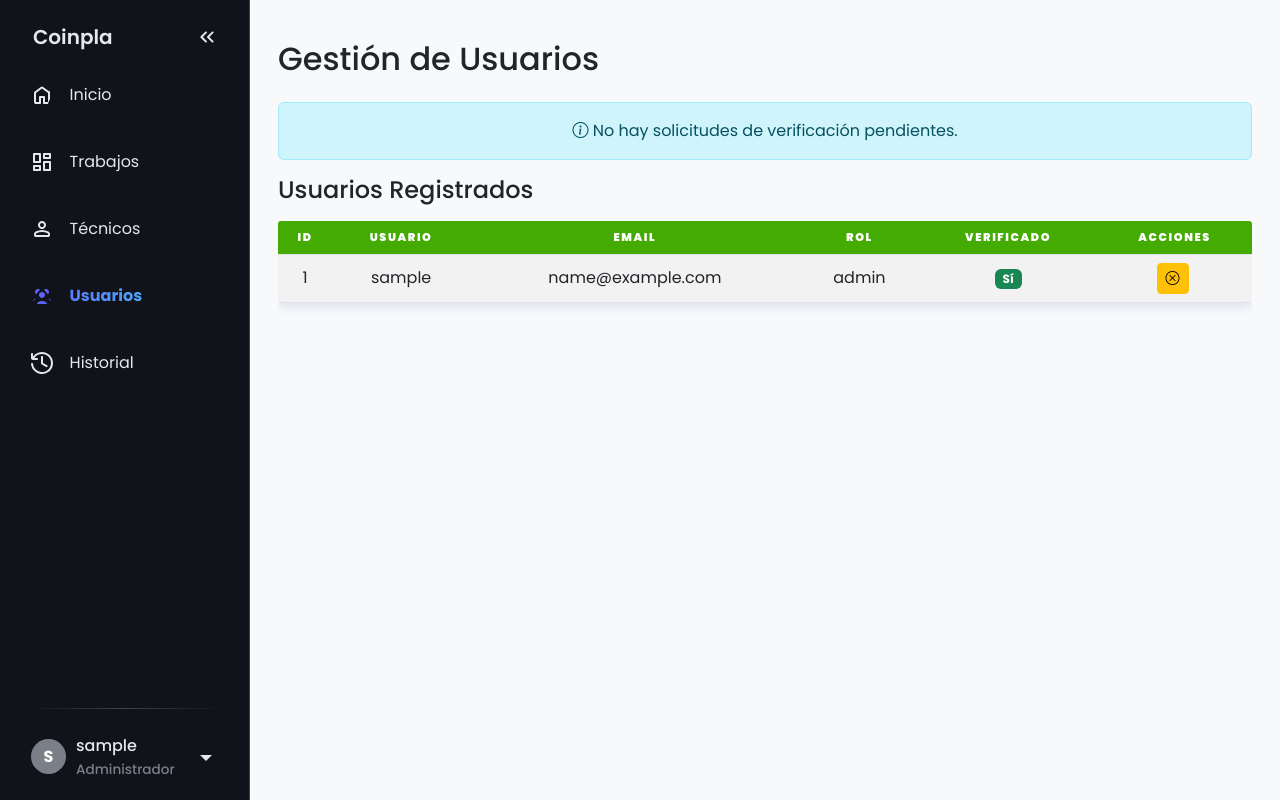
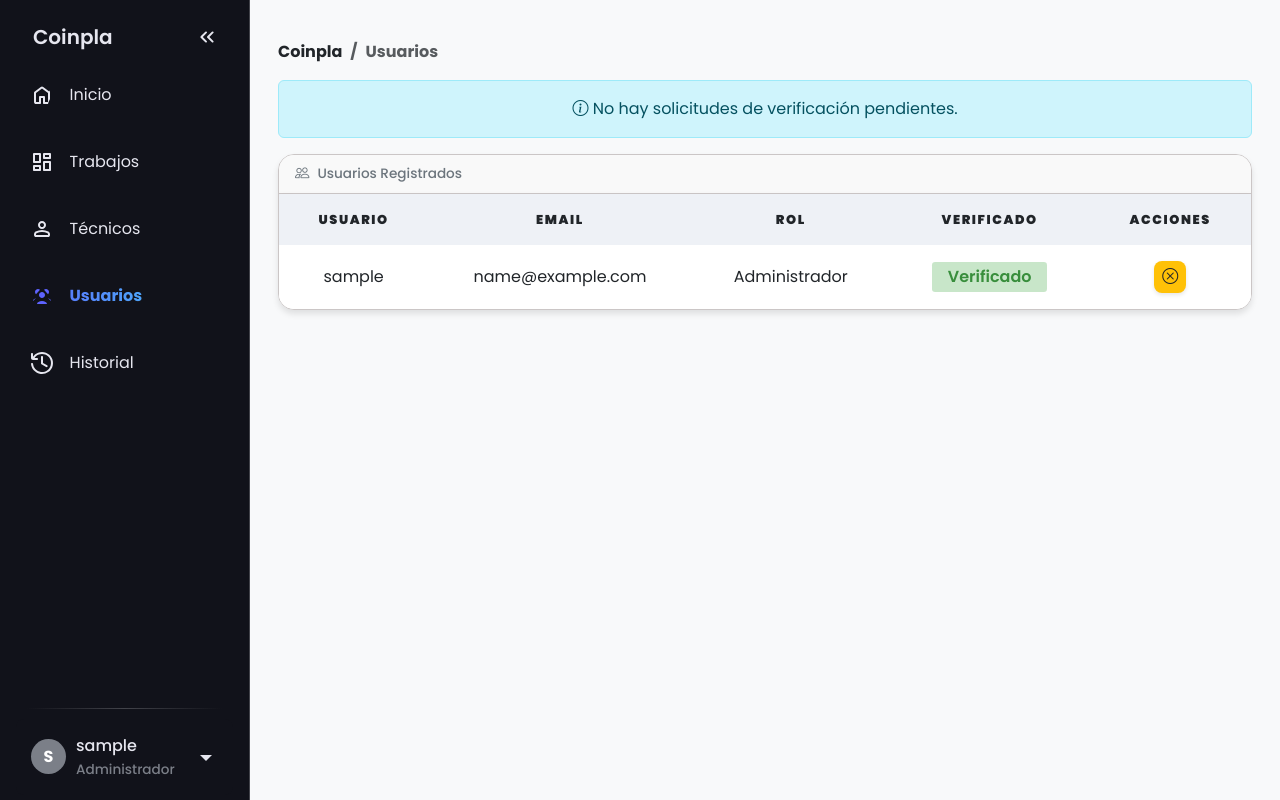
Before and after one commit to iiTzSenn/Coinpla__v1, a Flask app: page /admin/users in a window 1280 px wide. Run offline with Flask 3, Linux system fonts and the light colour scheme; a user stored in the database is signed in; tables that the repository leaves empty hold one stand-in row (values such as "Sample post").

Commit message:
COINPLA (Página de usuarios actualizada)

```diff
--- a/app/static/css/styles.css
+++ b/app/static/css/styles.css
@@ -20,7 +20,7 @@
   --clr-primary-dark: #4fc3f7;
   --clr-gray100: #f9fbff;
   --clr-gray150: #f4f6fb;
-  --clr-gray200: #eef1f6;
+  --clr-gray200: #eef1f6;  /* Este es el color que buscaba */
   --clr-gray300: #e1e5ee;
   --clr-gray400: #767b91;
   --clr-gray500: #4f546c;
@@ -552,13 +552,14 @@ tbody tr:nth-child(even) {
   background-color: #fff; /* Fondo blanco para toda la tabla */
   overflow: hidden;
   width: 100%;
-  border-radius: 1rem; /* Esquinas redondeadas más marcadas */
+  border-radius: 0; /* Eliminadas las esquinas redondeadas */
   transition: transform 0.3s ease, box-shadow 0.3s ease;
 }
 
 .custom-table thead {
   background-color: var(--clr-gray200); /* Fondo gris claro para la cabecera */
   box-shadow: 0 2px 4px rgba(0, 0, 0, 0.1);
+  border-radius: 0; /* Asegurar que la cabecera tampoco tenga esquinas redondeadas */
 }
 
 .custom-table th {
@@ -568,6 +569,7 @@ tbody tr:nth-child(even) {
   font-size: 0.8rem;
   font-weight: 900;
   text-align: center; /* Centrar texto en la cabecera */
+  border-radius: 0; /* Eliminadas las esquinas redondeadas en los encabezados */
 }
 
 .custom-table td {
--- a/app/templates/admin_users.html
+++ b/app/templates/admin_users.html
@@ -1,47 +1,130 @@
 {% extends 'base.html' %}
 {% block content %}
+<!-- Estilos personalizados para los botones -->
+<style>
+  .btn-action {
+    border-radius: 8px;
+    transition: all 0.3s ease;
+    width: 32px;
+    height: 32px;
+    display: flex;
+    align-items: center;
+    justify-content: center;
+    margin: 0 2px;
+    box-shadow: 0 2px 4px rgba(0,0,0,0.1);
+    border: none;
+  }
+
+  .btn-action:hover {
+    transform: translateY(-2px);
+    box-shadow: 0 4px 8px rgba(0,0,0,0.15);
+  }
+
+  .btn-success.btn-action {
+    background-color: #28a745;
+  }
+  .btn-success.btn-action:hover {
+    background-color: #218838;
+  }
+
+  .btn-danger.btn-action {
+    background-color: #dc3545;
+  }
+  .btn-danger.btn-action:hover {
+    background-color: #c82333;
+  }
+
+  .btn-warning.btn-action {
+    background-color: #ffc107;
+    color: #212529;
+  }
+  .btn-warning.btn-action:hover {
+    background-color: #e0a800;
+  }
+
+  .btn-primary.btn-action {
+    background-color: #007bff;
+  }
+  .btn-primary.btn-action:hover {
+    background-color: #0069d9;
+  }
+
+  .btn-secondary.btn-action {
+    background-color: #6c757d;
+  }
+  .btn-secondary.btn-action:hover {
+    background-color: #5a6268;
+  }
+
+  .btn-action i {
+    font-size: 1rem;
+  }
+
+  .action-buttons-container {
+    display: flex;
+    justify-content: center;
+    align-items: center;
+    gap: 6px;
+  }
+</style>
+
 <div class="container mt-4">
-  <h2 class="mb-4">Gestión de Usuarios</h2>
+  <!-- =========================================
+       RUTA DE LA PÁGINA
+       ========================================= -->
+  <div class="mb-3">
+    <nav aria-label="breadcrumb">
+      <ol class="breadcrumb">
+        <li class="breadcrumb-item" style="font-weight: bold;">Coinpla</li>
+        <li class="breadcrumb-item active" aria-current="page" style="font-weight: bold;">Usuarios</li>
+      </ol>
+    </nav>
+  </div>
 
   <!-- Sección de solicitudes de verificación -->
   {% set pending_users = users | selectattr("verified", "equalto", False) | list %}
   {% if pending_users %}
   <div class="mb-5">
-    <h4 class="mb-3">Solicitudes de Verificación</h4>
-    <div class="table-responsive">
-      <table class="table table-bordered table-hover">
-        <thead class="thead-dark">
+    <div class="card" style="border-radius: 1rem; border: 1px solid #cbc6c6; overflow: hidden;">
+      <div class="card-header d-flex align-items-center gap-2" style="background-color: #f9f9f9 !important; border-bottom: 1px solid #cbc6c6;">
+        <i class="bi bi-person-check" style="font-size: 0.9rem; color: #6c757d;"></i>
+        <span style="font-size: 0.85rem; color: #6c757d; font-weight: 500;">Solicitudes de Verificación</span>
+      </div>
+      <div class="card-body p-0">
+        <table class="custom-table">
+          <thead style="border-radius: 0 !important;">
             <tr>
-            <th>ID</th>
-            <th>Usuario</th>
-            <th>Email</th>
-            <th class="text-center">Acciones</th>
+              <th style="border-top-left-radius: 0; border-top-right-radius: 0;">Usuario</th>
+              <th style="border-radius: 0;">Email</th>
+              <th style="border-radius: 0;">Acciones</th>
             </tr>
           </thead>
           <tbody>
             {% for user in pending_users %}
             <tr>
-            <td>{{ user.id }}</td>
               <td>{{ user.username }}</td>
               <td>{{ user.email }}</td>
-            <td class="text-center">
+              <td>
+                <div class="action-buttons-container">
                   <!-- Botón para verificar -->
                   <form method="POST" action="{{ url_for('admin.admin_verify_user', user_id=user.id) }}" style="display:inline;">
-                <button type="submit" class="btn btn-success btn-sm btn-action" title="Verificar">
+                    <button type="submit" class="btn btn-success btn-action" data-bs-toggle="tooltip" data-bs-placement="top" title="Aprobar verificación del usuario">
                       <i class="bi bi-check2-circle"></i>
                     </button>
                   </form>
                   <!-- Botón para eliminar solicitud -->
                   <form method="POST" action="{{ url_for('admin.admin_delete_pending_user', user_id=user.id) }}" style="display:inline;">
-                <button type="submit" class="btn btn-danger btn-sm btn-action" title="Eliminar Solicitud">
+                    <button type="submit" class="btn btn-danger btn-action" data-bs-toggle="tooltip" data-bs-placement="top" title="Rechazar y eliminar solicitud">
                       <i class="bi bi-trash"></i>
                     </button>
                   </form>
+                </div>
               </td>
             </tr>
             {% endfor %}
           </tbody>
         </table>
+      </div>
     </div>
   </div>
   {% else %}
@@ -52,50 +135,60 @@
 
   <!-- Sección de usuarios registrados (solo los verificados) -->
   {% set registered_users = users | selectattr("verified", "equalto", True) | list %}
-  <div>
-    <h4 class="mb-3">Usuarios Registrados</h4>
+  <div class="mb-4">
     {% if registered_users %}
-      <div class="table-responsive">
-        <table class="table table-striped table-hover">
-          <thead class="thead-dark">
+    <div class="card" style="border-radius: 1rem; border: 1px solid #cbc6c6; overflow: hidden;">
+      <div class="card-header d-flex align-items-center gap-2" style="background-color: #f9f9f9 !important; border-bottom: 1px solid #cbc6c6;">
+        <i class="bi bi-people" style="font-size: 0.9rem; color: #6c757d;"></i>
+        <span style="font-size: 0.85rem; color: #6c757d; font-weight: 500;">Usuarios Registrados</span>
+      </div>
+      <div class="card-body p-0">
+        <table class="custom-table">
+          <thead style="border-radius: 0 !important;">
             <tr>
-              <th>ID</th>
-              <th>Usuario</th>
-              <th>Email</th>
-              <th>Rol</th>
-              <th class="text-center">Verificado</th>
-              <th class="text-center">Acciones</th>
+              <th style="border-top-left-radius: 0; border-top-right-radius: 0;">Usuario</th>
+              <th style="border-radius: 0;">Email</th>
+              <th style="border-radius: 0;">Rol</th>
+              <th style="border-radius: 0;">Verificado</th>
+              <th style="border-radius: 0;">Acciones</th>
             </tr>
           </thead>
           <tbody>
             {% for user in registered_users %}
             <tr>
-              <td>{{ user.id }}</td>
               <td>{{ user.username }}</td>
               <td>{{ user.email }}</td>
-              <td>{{ user.role }}</td>
-              <td class="text-center">
-                <span class="badge bg-success">Sí</span>
+              <td>
+                {% if user.role == 'admin' %}
+                  Administrador
+                {% elif user.role == 'tecnico' %}
+                  Técnico
+                {% else %}
+                  {{ user.role }}
+                {% endif %}
               </td>
-              <td class="text-center">
-                <div class="d-flex justify-content-center align-items-center">
+              <td>
+                <p class="status status-paid">Verificado</p>
+              </td>
+              <td>
+                <div class="action-buttons-container">
                   <!-- Botón para quitar la verificación (quitar permisos) -->
-                  <form method="POST" action="{{ url_for('admin.admin_unverify_user', user_id=user.id) }}" class="me-1">
-                    <button type="submit" class="btn btn-warning btn-sm btn-action" title="Quitar Permisos">
+                  <form method="POST" action="{{ url_for('admin.admin_unverify_user', user_id=user.id) }}">
+                    <button type="submit" class="btn btn-warning btn-action" data-bs-toggle="tooltip" data-bs-placement="top" title="Revocar verificación del usuario">
                       <i class="bi bi-x-circle"></i>
                     </button>
                   </form>
                   <!-- Botones para promover o revocar permisos -->
                   {% if user.role != 'admin' %}
-                  <form method="POST" action="{{ url_for('admin.admin_promote_user', user_id=user.id) }}" class="me-1">
-                    <button type="submit" class="btn btn-primary btn-sm btn-action" title="Promover a Admin">
+                  <form method="POST" action="{{ url_for('admin.admin_promote_user', user_id=user.id) }}">
+                    <button type="submit" class="btn btn-primary btn-action" data-bs-toggle="tooltip" data-bs-placement="top" title="Promover a Administrador">
                       <i class="bi bi-arrow-up-circle"></i>
                     </button>
                   </form>
                   {% else %}
                     {% if user.id != current_user.id %}
-                    <form method="POST" action="{{ url_for('admin.admin_demote_user', user_id=user.id) }}" class="me-1">
-                      <button type="submit" class="btn btn-secondary btn-sm btn-action" title="Revocar permisos">
+                    <form method="POST" action="{{ url_for('admin.admin_demote_user', user_id=user.id) }}">
+                      <button type="submit" class="btn btn-secondary btn-action" data-bs-toggle="tooltip" data-bs-placement="top" title="Cambiar a Técnico">
                         <i class="bi bi-arrow-down-circle"></i>
                       </button>
                     </form>
@@ -103,7 +196,7 @@
                   {% endif %}
                   {% if user.id != current_user.id %}
                   <form method="POST" action="{{ url_for('admin.admin_delete_user', user_id=user.id) }}">
-                    <button type="submit" class="btn btn-danger btn-sm btn-action" title="Eliminar Usuario">
+                    <button type="submit" class="btn btn-danger btn-action" data-bs-toggle="tooltip" data-bs-placement="top" title="Eliminar usuario permanentemente">
                       <i class="bi bi-trash"></i>
                     </button>
                   </form>
@@ -115,6 +208,7 @@
           </tbody>
         </table>
       </div>
+    </div>
     {% else %}
       <div class="alert alert-info text-center">
         <i class="bi bi-info-circle"></i> No hay usuarios registrados.
@@ -122,4 +216,14 @@
     {% endif %}
   </div>
 </div>
+
+<!-- Script para activar tooltips de Bootstrap -->
+<script>
+  document.addEventListener('DOMContentLoaded', function() {
+    var tooltipTriggerList = [].slice.call(document.querySelectorAll('[data-bs-toggle="tooltip"]'));
+    var tooltipList = tooltipTriggerList.map(function (tooltipTriggerEl) {
+      return new bootstrap.Tooltip(tooltipTriggerEl);
+    });
+  });
+</script>
 {% endblock %}
```
Lines whose indentation alone changed are shown as unchanged.
